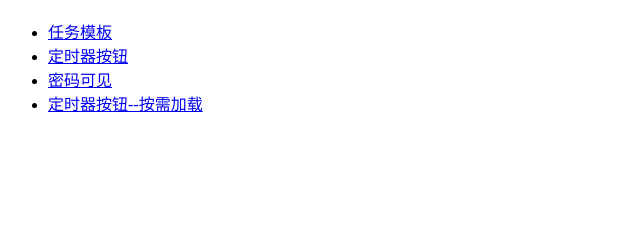
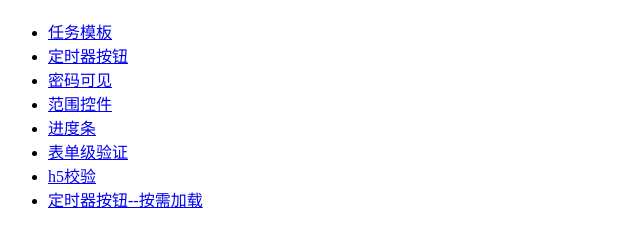
Before and after one commit to yujia1997/spa, a website: page index.html in a window 1280 px wide. Shown: the part 70-316 px from the top of the page, without its empty margins (0-640 px from the left). Drawn offline with Linux system fonts and the light colour scheme.

Commit message:
一些提交

```diff
--- a/index.html
+++ b/index.html
@@ -12,6 +12,10 @@
   <li><a href="./00-template/index.html">任务模板</a></li>
   <li><a href="./10-timer-button/01-button.html">定时器按钮</a></li>
   <li><a href="./11-password-visual/password.html">密码可见</a></li>
+  <li><a href="./12-range/range.html">范围控件</a></li>
+  <li><a href="./13-progress/progress.html">进度条</a></li>
+  <li><a href="20-form-validation/form-validation.html">表单级验证</a></li>
+  <li><a href="21-h5-validation/h5-validation.html">h5校验</a></li>
   <li><a href="./43-timer-button/index.html">定时器按钮--按需加载</a></li>
 </ul>
 </body>
```
